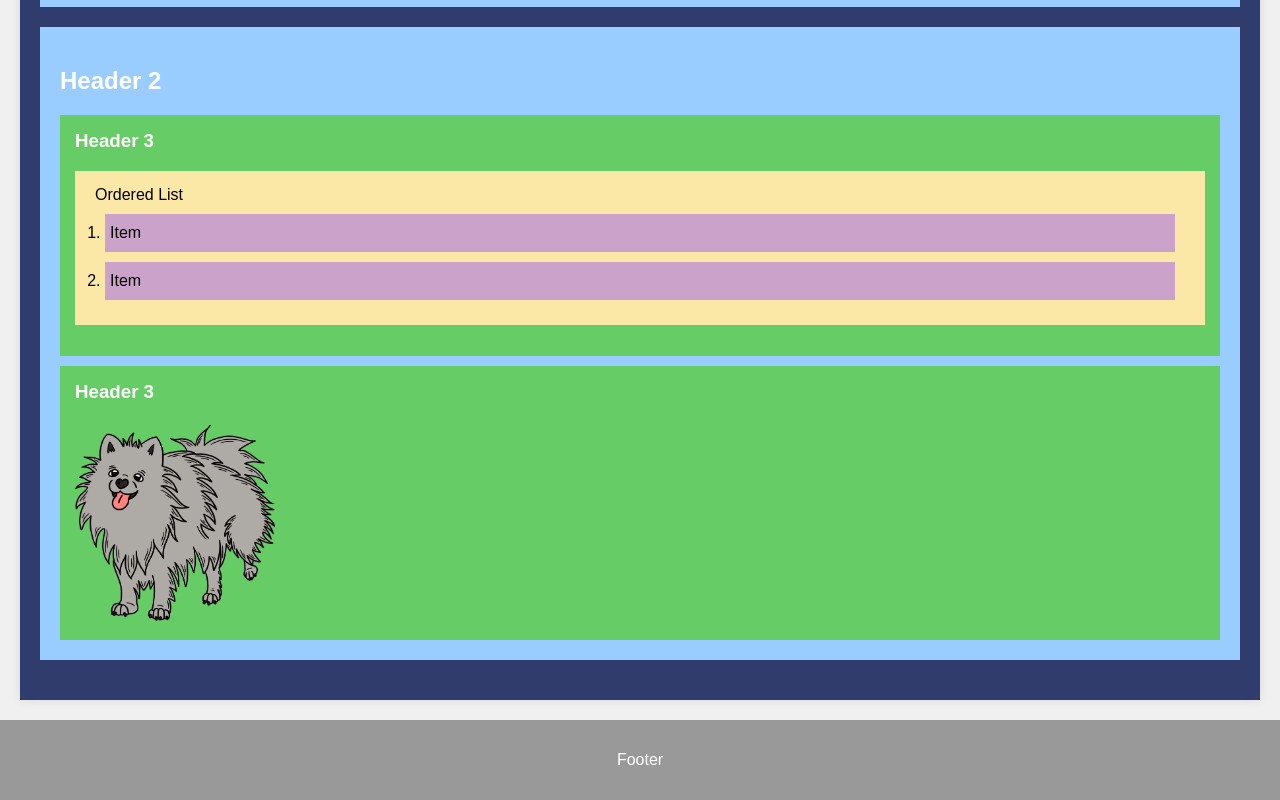
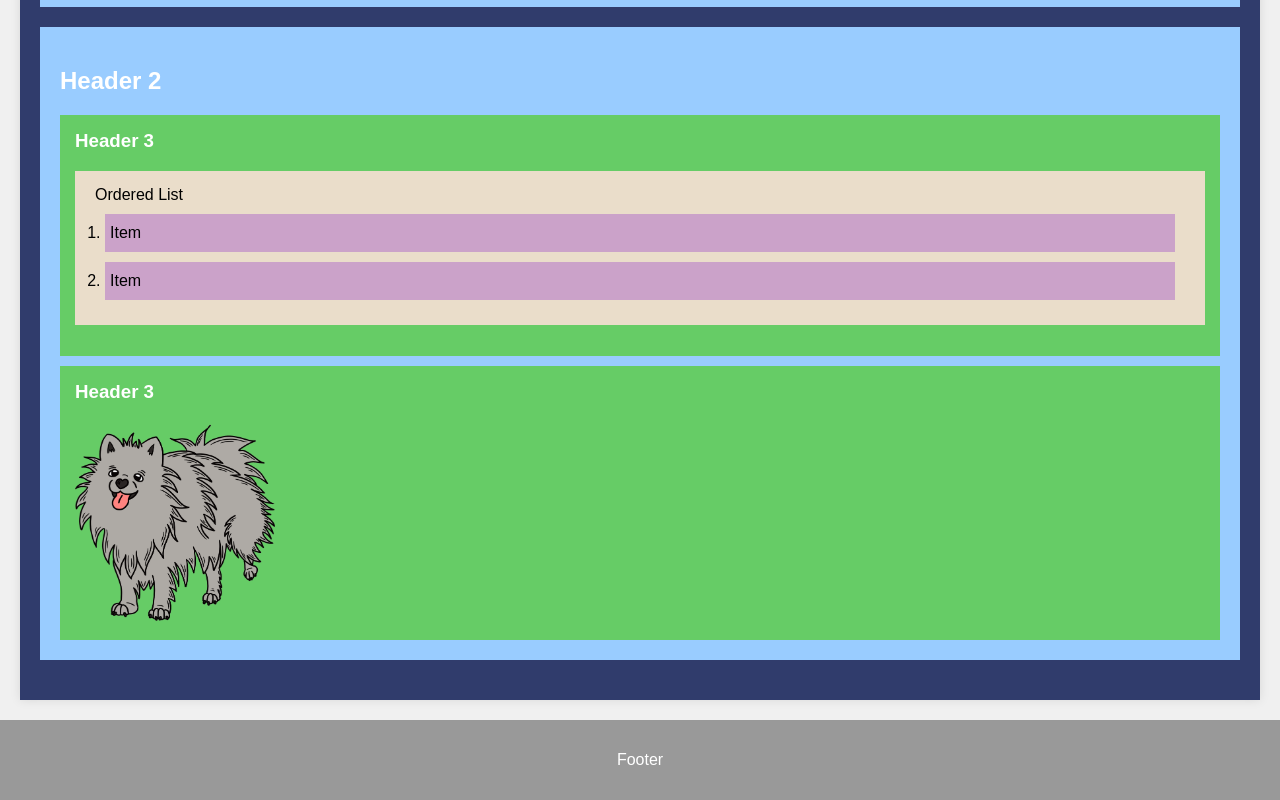
Before and after one commit to FutureCodersLab/HTML-Demo, a plain HTML site: page index.html in a window 1280 px wide. Shown: the part 730-1530 px from the top of the page. Drawn offline with Linux system fonts and the light colour scheme.

Commit message:
Initial Commit

```diff
--- a/styles.css
+++ b/styles.css
@@ -65,7 +65,7 @@ li {
 }
 
 ol {
-    background-color: #fbe8a6;
+    background-color: #eaddca;
     padding: 15px 20px;
     color: black;
 }
```
